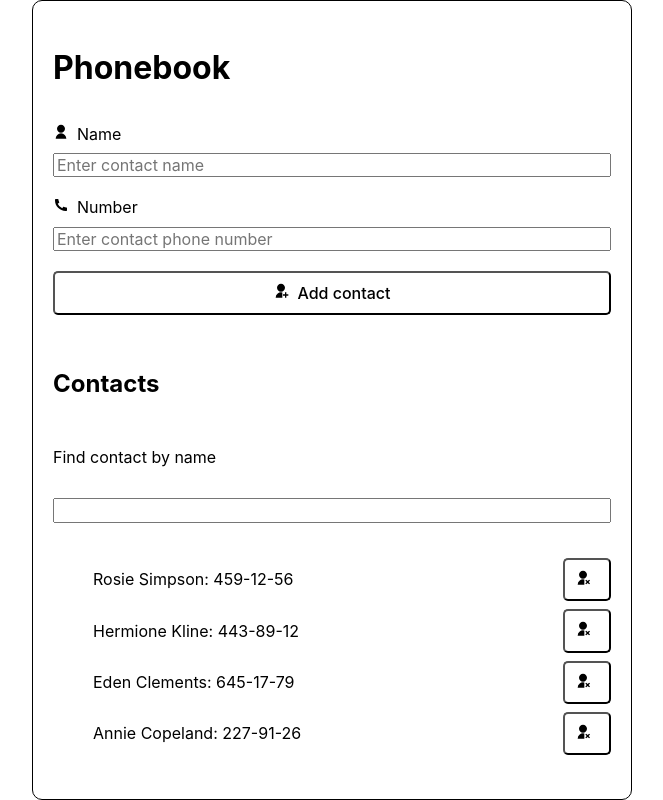
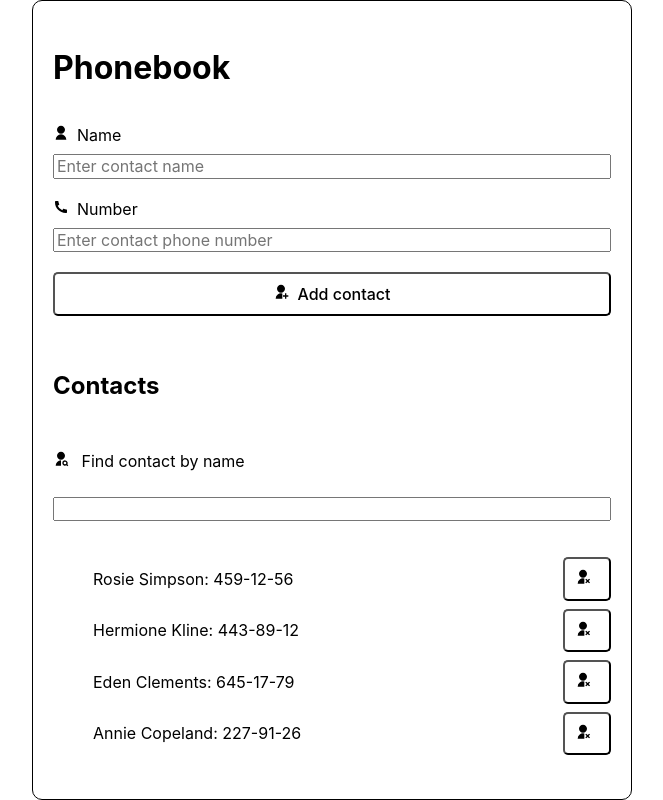
Before and after one commit to sandra-selezen/goit-react-hw-06-phonebook, a React (Create React App) app: page / in a window 1280 px wide. Shown: the whole page, without its empty margins (308-971 px from the left). Built offline with nearby package versions, Linux system fonts and the light colour scheme.

Commit message:
Adds propTypes

```diff
--- a/src/components/ContactForm/ContactForm.js
+++ b/src/components/ContactForm/ContactForm.js
@@ -1,3 +1,4 @@
+import PropTypes from 'prop-types';
 import { useDispatch, useSelector } from 'react-redux';
 import { Formik, Field, ErrorMessage } from 'formik';
 import * as yup from 'yup';
@@ -73,3 +74,7 @@ export const ContactForm = () => {
     </Formik>
   )
 }
+
+FormError.propTypes = {
+  name: PropTypes.string,
+}
--- a/src/components/ContactForm/ContactForm.styled.js
+++ b/src/components/ContactForm/ContactForm.styled.js
@@ -7,7 +7,7 @@ export const Form = styled(FormikForm)`
 
 export const ErrorText = styled.p`
   color: red;
-  margin-top: 8px;
+  margin-top: 4px;
 `;
 
 export const FormLabel = styled.label`
--- a/src/components/ContactList/ContactList.js
+++ b/src/components/ContactList/ContactList.js
@@ -1,4 +1,3 @@
-// import PropTypes from "prop-types";
 import { useDispatch, useSelector } from 'react-redux';
 import { getContacts, deleteContact } from "redux/contactsSlice";
 import { getFilter } from "redux/filterSlice";
--- a/src/components/Filter/Filter.js
+++ b/src/components/Filter/Filter.js
@@ -1,8 +1,7 @@
-// import PropTypes from 'prop-types';
+import { RiUserSearchFill } from "react-icons/ri";
 import { useDispatch, useSelector } from 'react-redux';
-// import { RiUserSearchFill } from "react-icons/ri";
 import { getFilter, setFilter } from 'redux/filterSlice';
-// import { Title } from './Filter.styled';
+import { Title } from './Filter.styled';
 
 export const Filter = () => {
   const filter = useSelector(getFilter);
@@ -14,10 +13,8 @@ export const Filter = () => {
 
   return (
     <>
-      <p>Find contact by name</p>
-      {/* <Title><RiUserSearchFill /> Find contact by name </Title> */}
+      <Title><RiUserSearchFill /> Find contact by name </Title>
       <input value={filter} onChange={handleFilter} autoComplete="off" />
     </>
-
   )
 }
--- /dev/null
+++ b/src/components/Filter/Filter.styled.js
@@ -0,0 +1,9 @@
+import styled from 'styled-components';
+
+export const Title = styled.p`
+  display: inline;
+  margin-bottom: 10px;
+  svg {
+    margin-right: 8px;
+  }
+`;
```
Also changed, not shown: src/components/Layout/Layout.js (deleted).
